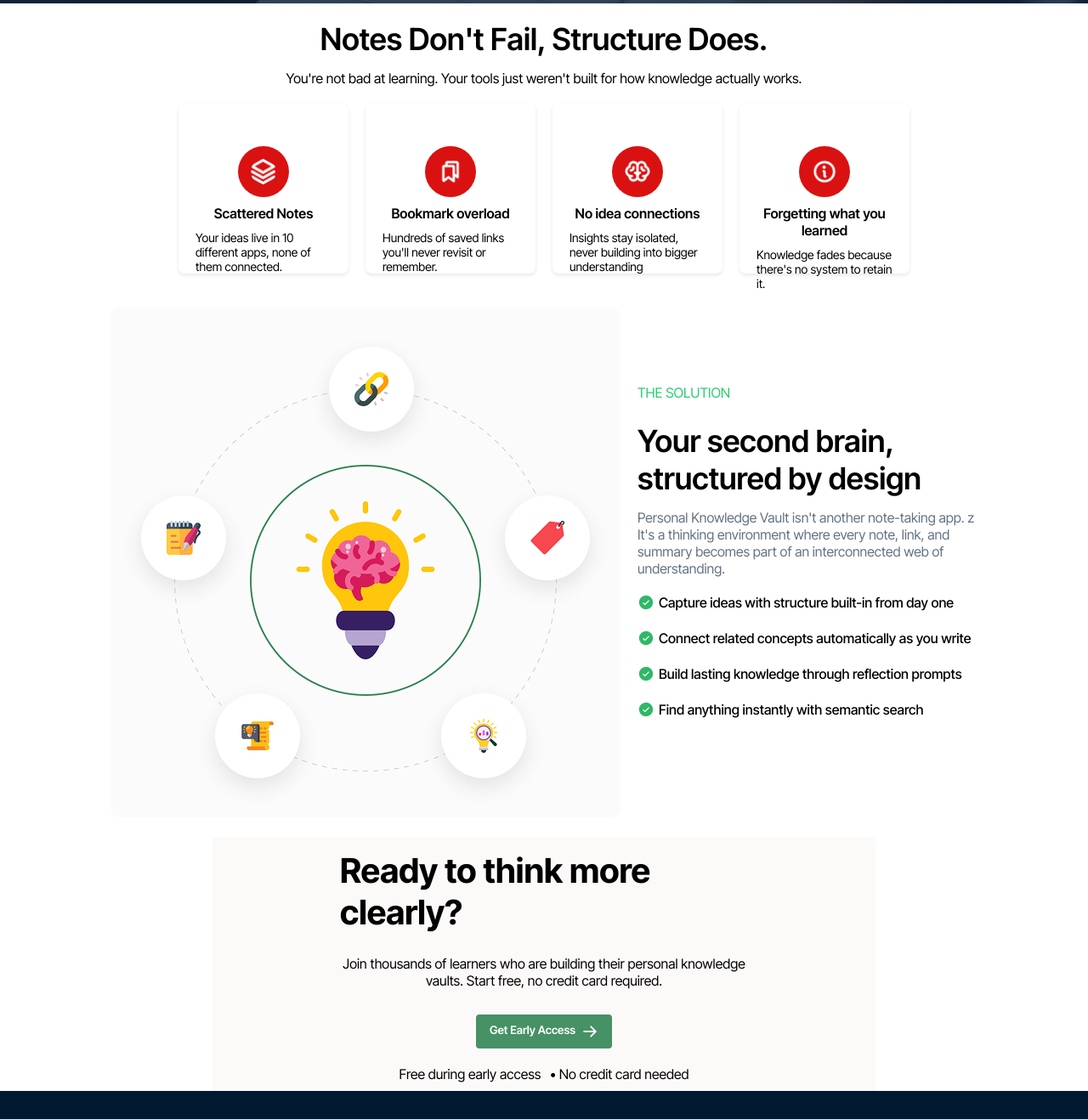
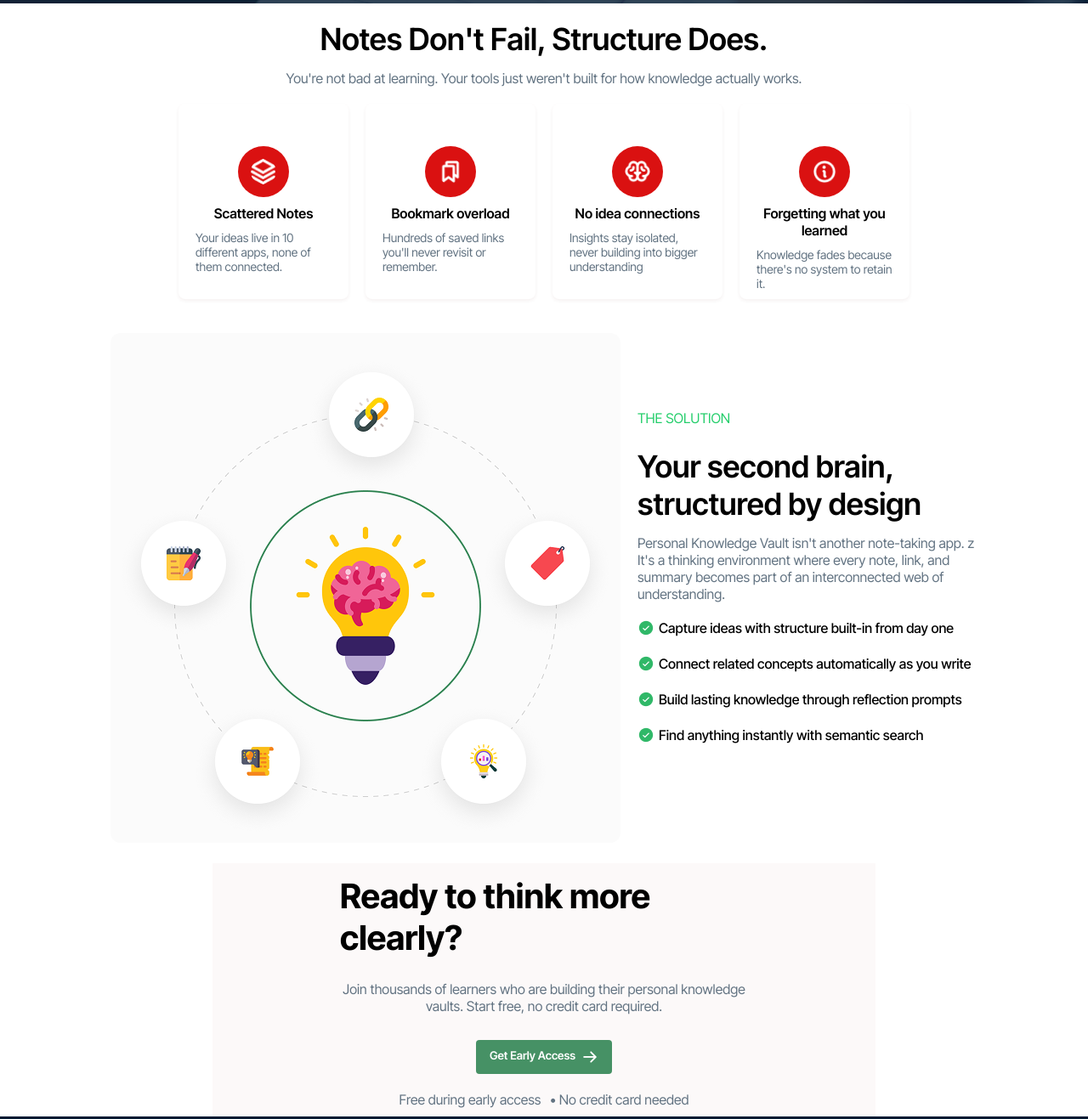
Before and after one commit to TanveerSarker/b13-a01, a plain HTML site: page index.html in a window 1280 px wide. Shown: the part 700-2017 px from the top of the page at 85% size. Drawn offline with Linux system fonts and the light colour scheme.

Commit message:
fix text color

```diff
--- a/styles/style.css
+++ b/styles/style.css
@@ -107,10 +107,10 @@
 }
 .notes .card {
     width: 200px;
-    height: 200px;
+    height: 230px;
     background-color: #ffffff;
     border-radius: 8px;
-    box-shadow: 0 2px 4px rgba(49, 4, 4, 0.1);
+    box-shadow: 0 2px 4px rgba(104, 41, 41, 0.068);
     display: flex;
     flex-direction: column;
     align-items: center;
@@ -119,7 +119,7 @@
 }
 .notes .card p {
     font-size: 14px;
-    color: #000000;
+    color: #627382;
     padding-top: 10px;
 }
 .notes .card-container .card h5 {
@@ -137,7 +137,7 @@
 }
 .notes .note p {
     font-size: 16px;
-    color: #000000;
+    color: #627382;
     text-align: center;
     padding-top: 10px;
 }
@@ -195,6 +195,7 @@
     justify-content: center;
     gap: 10px;
     padding: 10px 0;
+    color: #627382;
 }
 .access h2 {
     font-size: 40px;
@@ -207,6 +208,7 @@
     text-align: center;
     padding-top: 16px;
     padding-bottom: 20px;
+    color: #627382;
 }
 .footer {
     background-color: #001931;
```
